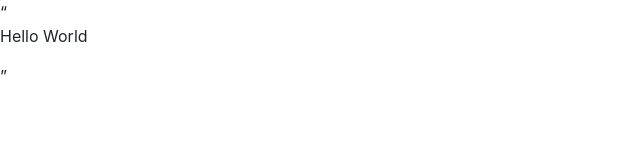
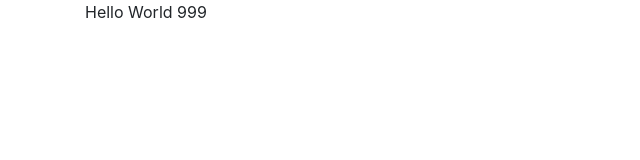
Before and after one commit to trunganh5795/demo2github, a plain HTML site: page hello.html in a window 1280 px wide. Shown: the whole page, without its empty margins (0-640 px from the left). Drawn offline with nearby package versions, Linux system fonts and the light colour scheme.

Commit message:
sua lan 2

```diff
--- a/hello.html
+++ b/hello.html
@@ -9,9 +9,13 @@
     <!-- Bootstrap CSS -->
     <link rel="stylesheet" href="https://stackpath.bootstrapcdn.com/bootstrap/4.3.1/css/bootstrap.min.css" integrity="sha384-ggOyR0iXCbMQv3Xipma34MD+dH/1fQ784/j6cY/iJTQUOhcWr7x9JvoRxT2MZw1T" crossorigin="anonymous">
   </head>
-  <body>    <q>
-      <p>Hello World</p>
-  </q>
+  <body>    <div class="container">
+      <div class="row">
+          <div class="col-4">
+              <p>Hello World 999</p>
+          </div>
+      </div>
+  </div>
 
     <!-- Optional JavaScript -->
     <!-- jQuery first, then Popper.js, then Bootstrap JS -->
```
